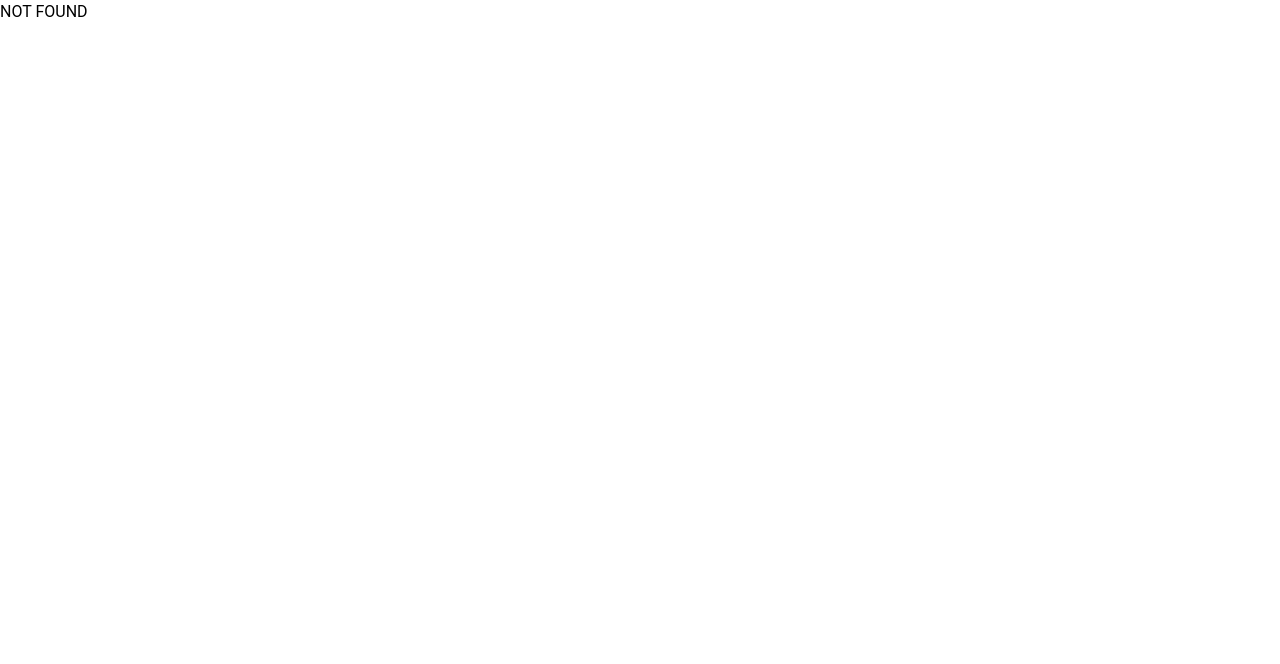
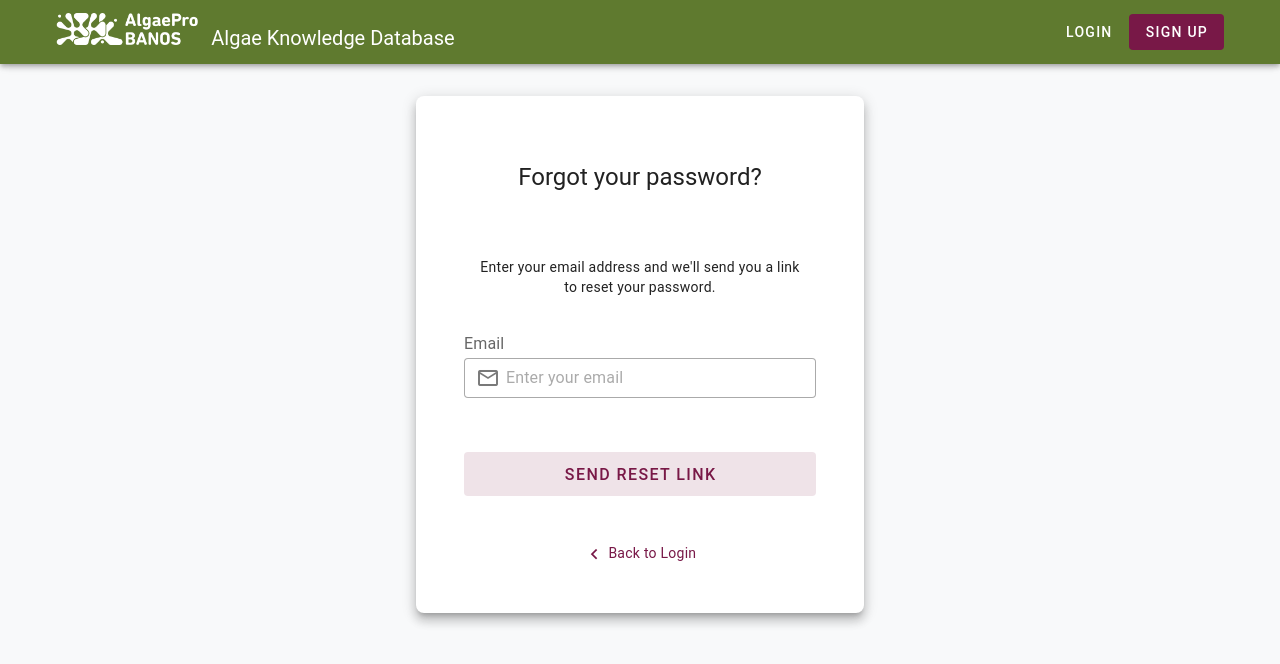
Before and after one commit to runeheidtmann/algaefrontend, a Vue app: page /forgot-password in a window 1280 px wide. Shown: the top 664 px of the page. Built offline with nearby package versions, Linux system fonts and the light colour scheme.

Commit message:
password resend added

```diff
--- /dev/null
+++ b/src/layouts/auth/ForgotPassword.vue
@@ -0,0 +1,112 @@
+<template>
+  <div class="mt-8">
+    <v-card
+      class="mx-auto pa-12 pb-8"
+      elevation="8"
+      max-width="448"
+      rounded="lg"
+    >
+      <v-card-text class="text-center text-h6 text-md-h5 text-lg-h5 mb-8">
+        Forgot your password?
+      </v-card-text>
+
+      <v-card-text class="text-center text-body-2 mb-4">
+        Enter your email address and we'll send you a link to reset your password.
+      </v-card-text>
+
+      <v-alert v-if="successMessage" color="success" :text="successMessage" class="mb-5"></v-alert>
+      <v-alert v-if="errorMessage" color="error" :text="errorMessage" class="mb-5"></v-alert>
+
+      <div class="text-subtitle-1 text-medium-emphasis">Email</div>
+
+      <v-text-field
+        v-model="email"
+        :disabled="loading || !!successMessage"
+        density="compact"
+        placeholder="Enter your email"
+        prepend-inner-icon="mdi-email-outline"
+        variant="outlined"
+        type="email"
+        @keyup.enter="handleSubmit"
+      ></v-text-field>
+
+      <v-btn
+        @click="handleSubmit"
+        :loading="loading"
+        :disabled="loading || !!successMessage"
+        block
+        class="mt-8 mb-8 text-col-purple"
+        size="large"
+        variant="tonal"
+      >
+        Send Reset Link
+      </v-btn>
+
+      <v-card-text class="text-center">
+        <router-link to="/login" class="text-col-purple" style="text-decoration: none">
+          <v-icon icon="mdi-chevron-left"></v-icon> Back to Login
+        </router-link>
+      </v-card-text>
+    </v-card>
+  </div>
+</template>
+
+<script>
+export default {
+  data: () => ({
+    email: "",
+    loading: false,
+    successMessage: "",
+    errorMessage: "",
+  }),
+  methods: {
+    async handleSubmit() {
+      this.errorMessage = "";
+      this.successMessage = "";
+
+      if (!this.email) {
+        this.errorMessage = "Please enter your email address.";
+        return;
+      }
+
+      if (!this.isValidEmail(this.email)) {
+        this.errorMessage = "Please enter a valid email address.";
+        return;
+      }
+
+      this.loading = true;
+
+      try {
+        const baseURL = import.meta.env.VITE_API_BASE_URL;
+        const response = await fetch(`${baseURL}/api/password-reset/`, {
+          method: "POST",
+          headers: {
+            "Content-Type": "application/json",
+          },
+          body: JSON.stringify({ email: this.email }),
+        });
+
+        if (!response.ok) {
+          const data = await response.json();
+          throw new Error(data.detail || "Failed to send reset email.");
+        }
+
+        this.successMessage = "Check your email for a reset link.";
+      } catch (error) {
+        this.errorMessage = error.message || "An error occurred. Please try again.";
+      } finally {
+        this.loading = false;
+      }
+    },
+    isValidEmail(email) {
+      return /^\w+([.-]?\w+)*@\w+([.-]?\w+)*(\.\w{2,3})+$/.test(email);
+    },
+  },
+};
+</script>
+
+<style scoped>
+.text-col-purple {
+  color: #781847;
+}
+</style>
--- a/src/layouts/auth/Login.vue
+++ b/src/layouts/auth/Login.vue
@@ -25,14 +25,12 @@
       >
         Password
 
-        <a
+        <router-link
+          to="/forgot-password"
           class="text-caption text-decoration-none text-col-purple"
-          href="#"
-          rel="noopener noreferrer"
-          target="_blank"
         >
-          Forgot login password?</a
-        >
+          Forgot login password?
+        </router-link>
       </div>
 
       <v-text-field
--- /dev/null
+++ b/src/layouts/auth/ResetPassword.vue
@@ -0,0 +1,145 @@
+<template>
+  <div class="mt-8">
+    <v-card
+      class="mx-auto pa-12 pb-8"
+      elevation="8"
+      max-width="448"
+      rounded="lg"
+    >
+      <v-card-text class="text-center text-h6 text-md-h5 text-lg-h5 mb-8">
+        Reset your password
+      </v-card-text>
+
+      <v-alert v-if="!token" color="error" text="Invalid or missing reset token. Please request a new reset link." class="mb-5"></v-alert>
+      <v-alert v-if="successMessage" color="success" :text="successMessage" class="mb-5"></v-alert>
+      <v-alert v-if="errorMessage" color="error" :text="errorMessage" class="mb-5"></v-alert>
+
+      <template v-if="token && !successMessage">
+        <div class="text-subtitle-1 text-medium-emphasis">New Password</div>
+
+        <v-text-field
+          v-model="password"
+          :append-inner-icon="visiblePassword ? 'mdi-eye-off' : 'mdi-eye'"
+          :type="visiblePassword ? 'text' : 'password'"
+          :disabled="loading"
+          density="compact"
+          placeholder="Enter new password"
+          prepend-inner-icon="mdi-lock-outline"
+          variant="outlined"
+          @click:append-inner="visiblePassword = !visiblePassword"
+        ></v-text-field>
+
+        <div class="text-subtitle-1 text-medium-emphasis">Confirm Password</div>
+
+        <v-text-field
+          v-model="confirmPassword"
+          :append-inner-icon="visibleConfirm ? 'mdi-eye-off' : 'mdi-eye'"
+          :type="visibleConfirm ? 'text' : 'password'"
+          :disabled="loading"
+          density="compact"
+          placeholder="Confirm new password"
+          prepend-inner-icon="mdi-lock-outline"
+          variant="outlined"
+          @click:append-inner="visibleConfirm = !visibleConfirm"
+          @keyup.enter="handleSubmit"
+        ></v-text-field>
+
+        <v-btn
+          @click="handleSubmit"
+          :loading="loading"
+          :disabled="loading"
+          block
+          class="mt-8 mb-8 text-col-purple"
+          size="large"
+          variant="tonal"
+        >
+          Reset Password
+        </v-btn>
+      </template>
+
+      <v-card-text class="text-center">
+        <router-link to="/login" class="text-col-purple" style="text-decoration: none">
+          <v-icon icon="mdi-chevron-left"></v-icon> Back to Login
+        </router-link>
+      </v-card-text>
+    </v-card>
+  </div>
+</template>
+
+<script>
+export default {
+  data: () => ({
+    token: "",
+    password: "",
+    confirmPassword: "",
+    visiblePassword: false,
+    visibleConfirm: false,
+    loading: false,
+    successMessage: "",
+    errorMessage: "",
+  }),
+  mounted() {
+    // Read token from URL query parameter
+    const urlParams = new URLSearchParams(window.location.search);
+    this.token = urlParams.get("token") || "";
+  },
+  methods: {
+    async handleSubmit() {
+      this.errorMessage = "";
+      this.successMessage = "";
+
+      if (!this.password) {
+        this.errorMessage = "Please enter a new password.";
+        return;
+      }
+
+      if (this.password.length < 8) {
+        this.errorMessage = "Password must be at least 8 characters long.";
+        return;
+      }
+
+      if (this.password !== this.confirmPassword) {
+        this.errorMessage = "Passwords do not match.";
+        return;
+      }
+
+      this.loading = true;
+
+      try {
+        const baseURL = import.meta.env.VITE_API_BASE_URL;
+        const response = await fetch(`${baseURL}/api/password-reset/confirm/`, {
+          method: "POST",
+          headers: {
+            "Content-Type": "application/json",
+          },
+          body: JSON.stringify({
+            token: this.token,
+            password: this.password,
+          }),
+        });
+
+        if (!response.ok) {
+          const data = await response.json();
+          throw new Error(data.detail || "Failed to reset password. The token may be expired or invalid.");
+        }
+
+        this.successMessage = "Password reset successfully! Redirecting to login...";
+
+        setTimeout(() => {
+          this.$router.push({ name: "Login" });
+        }, 2000);
+      } catch (error) {
+        this.errorMessage = error.message || "An error occurred. Please try again.";
+      } finally {
+        this.loading = false;
+      }
+    },
+  },
+};
+</script>
+
+<style scoped>
+.text-col-purple {
+  color: #781847;
+}
+</style>
--- a/src/router/index.js
+++ b/src/router/index.js
@@ -40,6 +40,18 @@ const routes = [
         meta: { requiresUnauth: true },
         component: () => import(/* webpackChunkName: "home" */ '@/layouts/auth/Signup.vue'),
       },
+      {
+        path: '/forgot-password',
+        name: 'ForgotPassword',
+        meta: { requiresUnauth: true },
+        component: () => import(/* webpackChunkName: "home" */ '@/layouts/auth/ForgotPassword.vue'),
+      },
+      {
+        path: '/reset-password',
+        name: 'ResetPassword',
+        meta: { requiresUnauth: true },
+        component: () => import(/* webpackChunkName: "home" */ '@/layouts/auth/ResetPassword.vue'),
+      },
     ],
   },
   {
```
